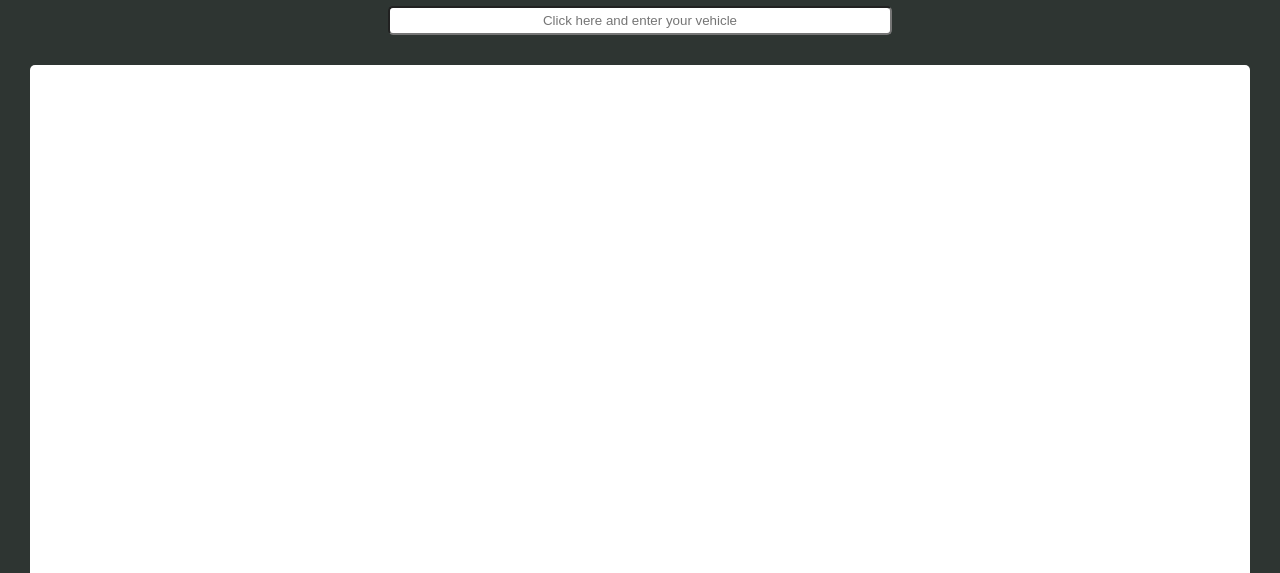
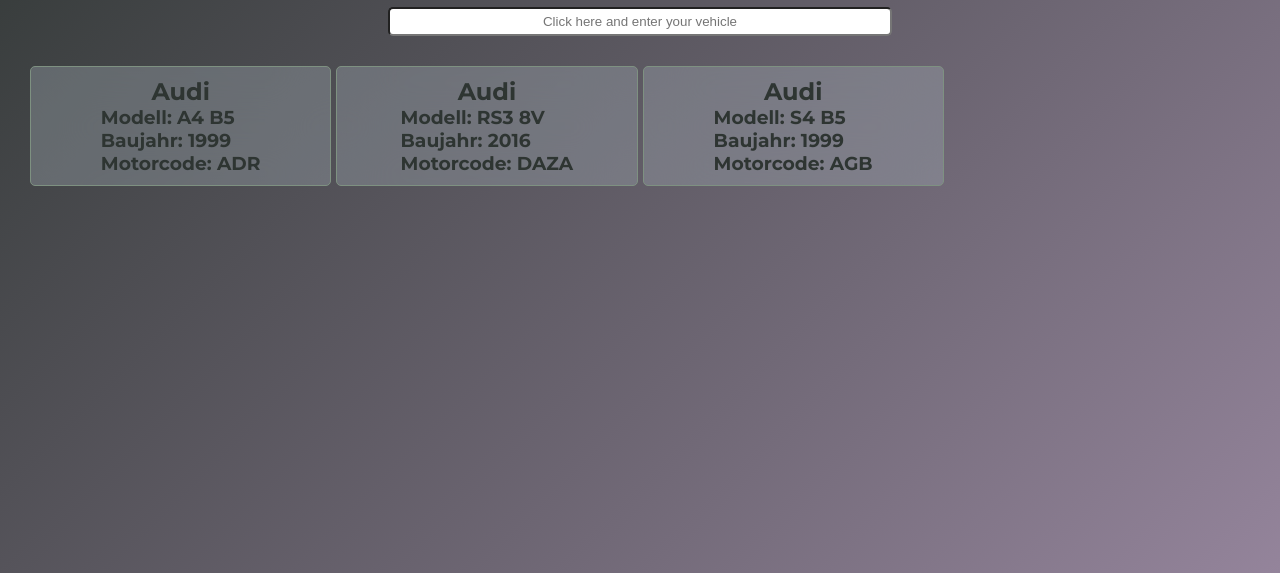
Before and after one commit to CodeNikaa/car-garage-manager, a plain HTML site: page index.html in a window 1280 px wide. Shown: the part 227-800 px from the top of the page. Drawn offline with Linux system fonts and the light colour scheme.

Commit message:
add style to card-showcase, add dynamic array of object render with js and done some last touches

```diff
--- a/index.html
+++ b/index.html
@@ -3,8 +3,8 @@
 <head>
     <meta charset="UTF-8">
     <meta name="viewport" content="width=device-width, initial-scale=1.0">
-    <meta http-equiv="Content-Security-Policy" content="default-src 'self'; script-src https://trusted.com;">
-    <meta http-equiv="X-Frame-Options" content="deny">
+    <!--<meta http-equiv="Content-Security-Policy" content="default-src 'self'; script-src 'self'">
+    <meta http-equiv="X-Frame-Options" content="deny">-->
     <title>Car Garage Manager</title>
     <link rel="stylesheet" href="./styles/style.css">
     <link rel="preconnect" href="https://fonts.googleapis.com">
@@ -29,13 +29,11 @@
     </nav>
         <div class="add-cars">
         <form action="" method="post" class="">
-            <label for="input-field"></label>
-            <input type="text" name="input-field" id="text-field" placeholder="Click here and enter your vehicle">
+            <input type="text" name="text-field" id="text-field" placeholder="Click here and enter your vehicle">
         </form>
     </div>
-    <section class="card-section">
-        <div></div>
-        <div></div>
+    <section class="card-section" id="card-showcase">
+
     </section>
 
     <script src="./src/main.js"></script>
--- a/src/main.js
+++ b/src/main.js
@@ -0,0 +1,23 @@
+const getShowcase = document.getElementById('card-showcase');
+
+const listOfCars = [
+    {marke: "Audi", modell: "A4 B5", baujahr: 1999, motorcode: "ADR"},
+    {marke: "Audi", modell: "RS3 8V", baujahr: 2016, motorcode: "DAZA"},
+    {marke: "Audi", modell: "S4 B5", baujahr: 1999, motorcode: "AGB"},
+]
+
+listOfCars.forEach((car) => {
+    const card = document.createElement("div");
+    card.classList = "card";
+
+    const content = `
+        <h2 class="card-header"> ${car.marke}</h2>
+        <div class="card-body">
+            <h3>Modell: ${car.modell}</h3>
+            <h3>Baujahr: ${car.baujahr}</h3>
+            <h3>Motorcode: ${car.motorcode}</h3>
+        </div>
+    `
+    card.innerHTML = content;
+    getShowcase.appendChild(card);
+});
--- a/styles/style.css
+++ b/styles/style.css
@@ -3,6 +3,7 @@
     --card-color: #A0AAB2;
     --text-color: #C7CEDB;
     --accent-color: #7E9181;
+    --second-accent-color: #94849B;
 }
 
 * {
@@ -10,7 +11,7 @@
     padding: 0;
 }
 body {
-    background-color: var(--main-bg-color);
+    background: linear-gradient(135deg, var(--main-bg-color), var(--second-accent-color));
     color: var(--text-color);
     min-height: 100vh;
     font-family: "Montserrat", sans-serif;
@@ -62,9 +63,31 @@
 }
 
 .card-section {
-    background-color: white;
-    height: 900px;
     margin-left: 30px;
     margin-right: 30px;
     border-radius: 5px;
+    display: grid;
+    gap: 5px;
+    grid-template-columns: 1fr 1fr 1fr 1fr;
+    grid-template-rows: 1fr 1fr 1fr 1fr;
 }
+
+.card {
+    background: rgba(160, 170, 178, 0.37);
+    backdrop-filter: blur(30px);
+    border: 1px solid rgba(126, 145, 129);
+    color: var(--main-bg-color);
+    border-radius: 5px;
+    display: flex;
+    flex-direction: column;
+    align-items: center;
+}
+
+.card-header {
+    font-size: 1.5rem;
+    margin-top: 10px;
+}
+
+.card-body {
+    margin-bottom: 10px;
+}
```
